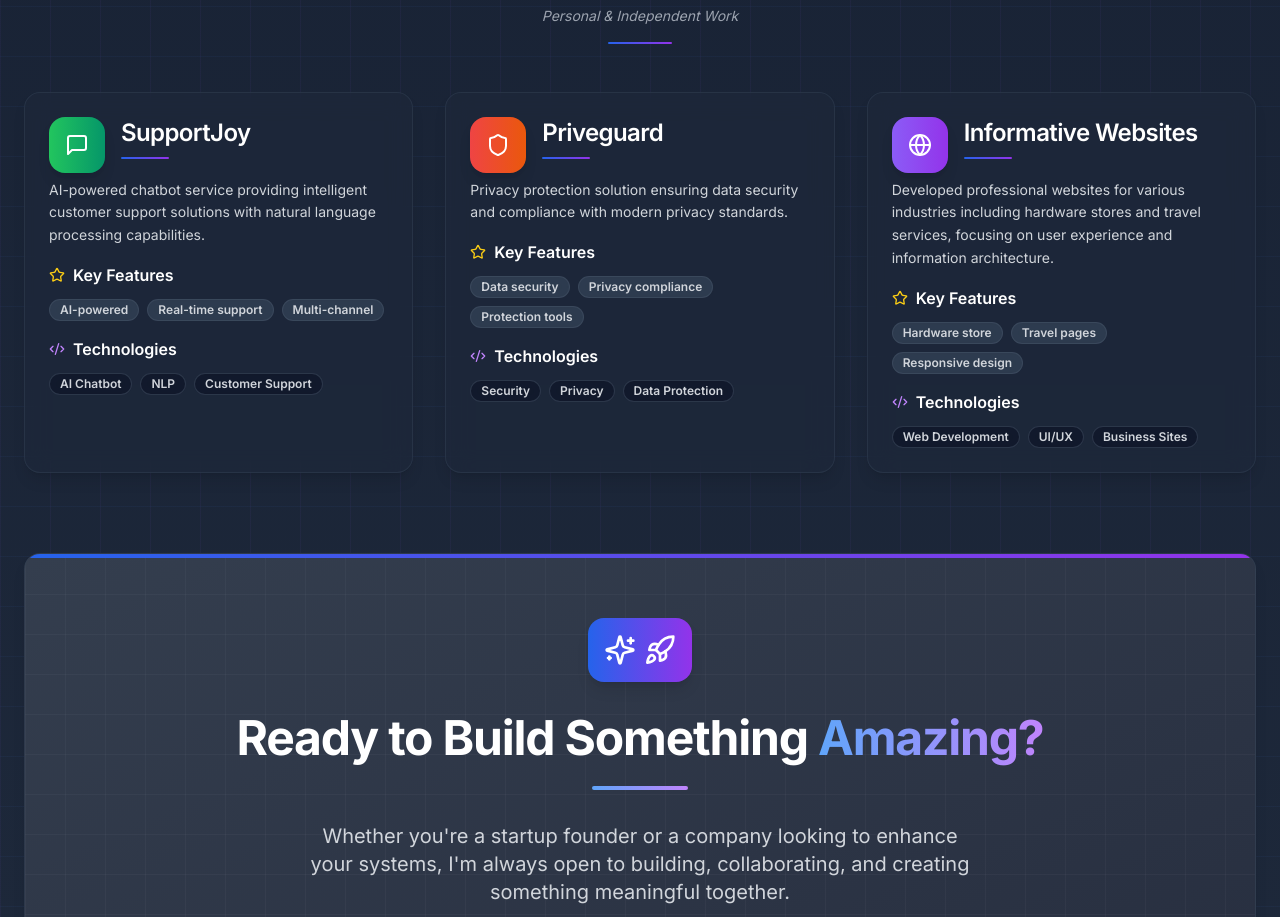
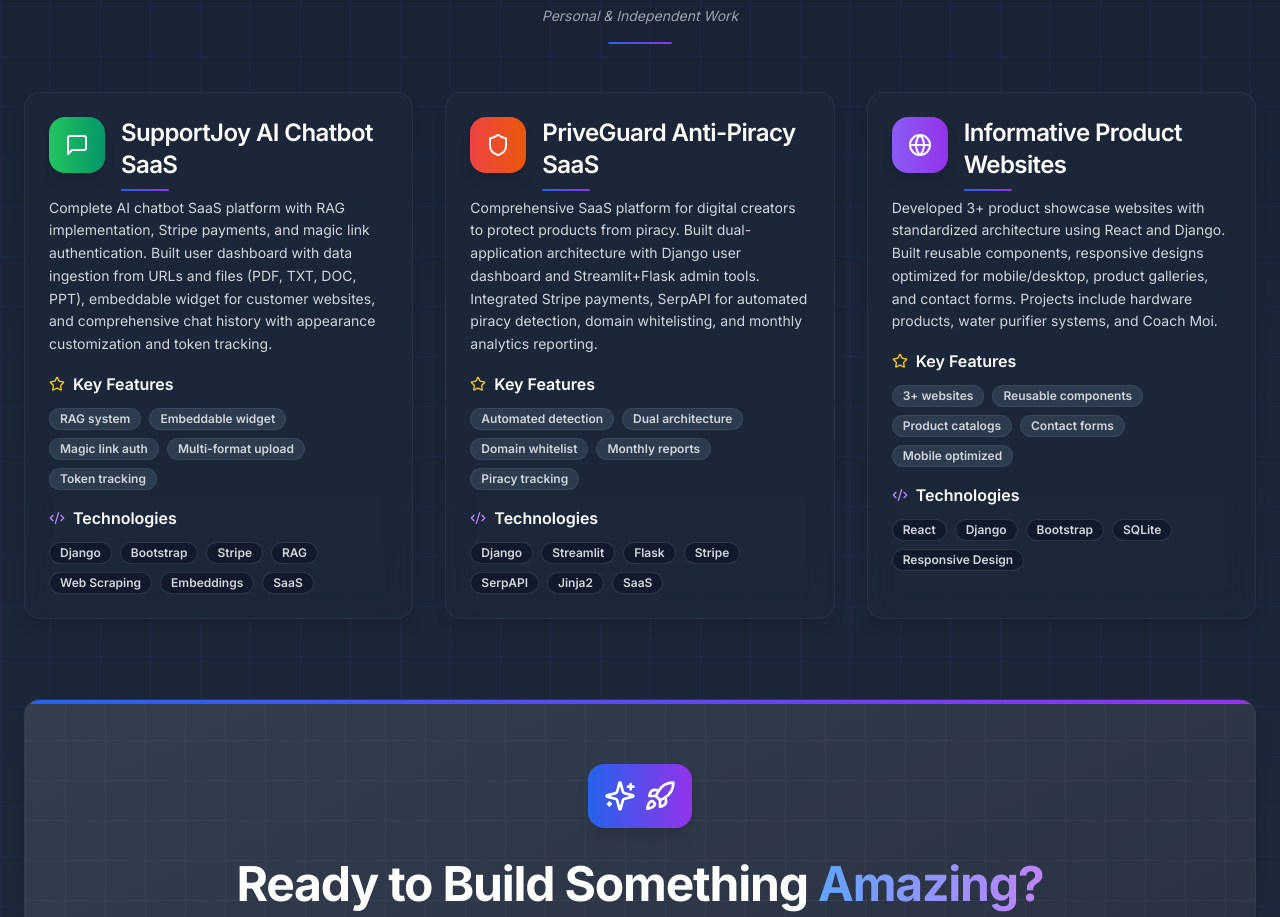
Before and after one commit to ShabbirHathi/shabbirhathi.github.io, a React (Vite) app: page / in a window 1280 px wide. Shown: the part 6592-7509 px from the top of the page. Built offline with nearby package versions, Linux system fonts and the light colour scheme.

Commit message:
Update Other Projects
Updated the "Other Projects" section with detailed information for SupportJoy AI Chatbot SaaS, PriveGuard Anti-Piracy SaaS, and Informative Product Websites. This includes enhanced descriptions, expanded tech stacks, specific highlights, and live demo links where applicable.

```diff
--- a/src/components/Projects.tsx
+++ b/src/components/Projects.tsx
@@ -161,27 +161,29 @@ const Projects = () => {
 
   const otherProjects = [
     {
-      title: "SupportJoy",
-      description: "AI-powered chatbot service providing intelligent customer support solutions with natural language processing capabilities.",
+      title: "SupportJoy AI Chatbot SaaS",
+      description: "Complete AI chatbot SaaS platform with RAG implementation, Stripe payments, and magic link authentication. Built user dashboard with data ingestion from URLs and files (PDF, TXT, DOC, PPT), embeddable widget for customer websites, and comprehensive chat history with appearance customization and token tracking.",
       icon: MessageSquare,
-      tags: ["AI Chatbot", "NLP", "Customer Support"],
-      highlights: ["AI-powered", "Real-time support", "Multi-channel"],
-      gradient: "from-green-500 to-emerald-600"
+      tags: ["Django", "Bootstrap", "Stripe", "RAG", "Web Scraping", "Embeddings", "SaaS"],
+      highlights: ["RAG system", "Embeddable widget", "Magic link auth", "Multi-format upload", "Token tracking"],
+      gradient: "from-green-500 to-emerald-600",
+      link: "https://supportjoy.ai/"
     },
     {
-      title: "Priveguard",
-      description: "Privacy protection solution ensuring data security and compliance with modern privacy standards.",
+      title: "PriveGuard Anti-Piracy SaaS",
+      description: "Comprehensive SaaS platform for digital creators to protect products from piracy. Built dual-application architecture with Django user dashboard and Streamlit+Flask admin tools. Integrated Stripe payments, SerpAPI for automated piracy detection, domain whitelisting, and monthly analytics reporting.",
       icon: Shield,
-      tags: ["Security", "Privacy", "Data Protection"],
-      highlights: ["Data security", "Privacy compliance", "Protection tools"],
-      gradient: "from-red-500 to-orange-600"
+      tags: ["Django", "Streamlit", "Flask", "Stripe", "SerpAPI", "Jinja2", "SaaS"],
+      highlights: ["Automated detection", "Dual architecture", "Domain whitelist", "Monthly reports", "Piracy tracking"],
+      gradient: "from-red-500 to-orange-600",
+      link: "https://priveguard.com/"
     },
     {
-      title: "Informative Websites",
-      description: "Developed professional websites for various industries including hardware stores and travel services, focusing on user experience and information architecture.",
+      title: "Informative Product Websites",
+      description: "Developed 3+ product showcase websites with standardized architecture using React and Django. Built reusable components, responsive designs optimized for mobile/desktop, product galleries, and contact forms. Projects include hardware products, water purifier systems, and Coach Moi.",
       icon: Globe,
-      tags: ["Web Development", "UI/UX", "Business Sites"],
-      highlights: ["Hardware store", "Travel pages", "Responsive design"],
+      tags: ["React", "Django", "Bootstrap", "SQLite", "Responsive Design"],
+      highlights: ["3+ websites", "Reusable components", "Product catalogs", "Contact forms", "Mobile optimized"],
       gradient: "from-violet-500 to-purple-600"
     }
   ];
```
